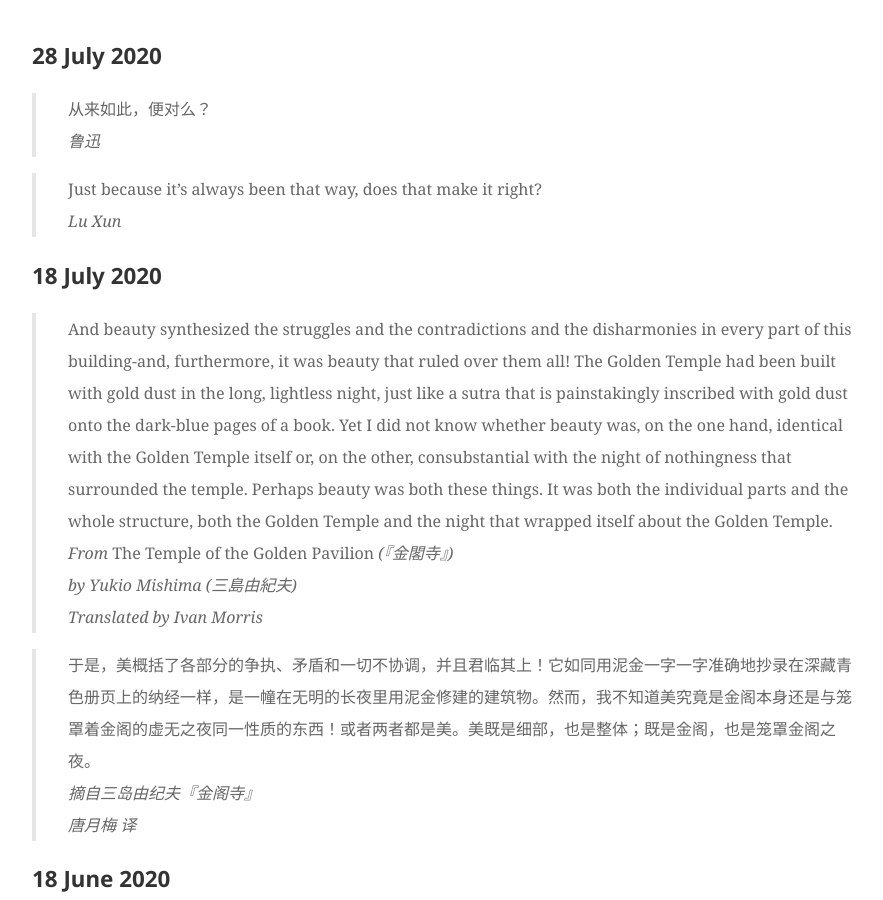
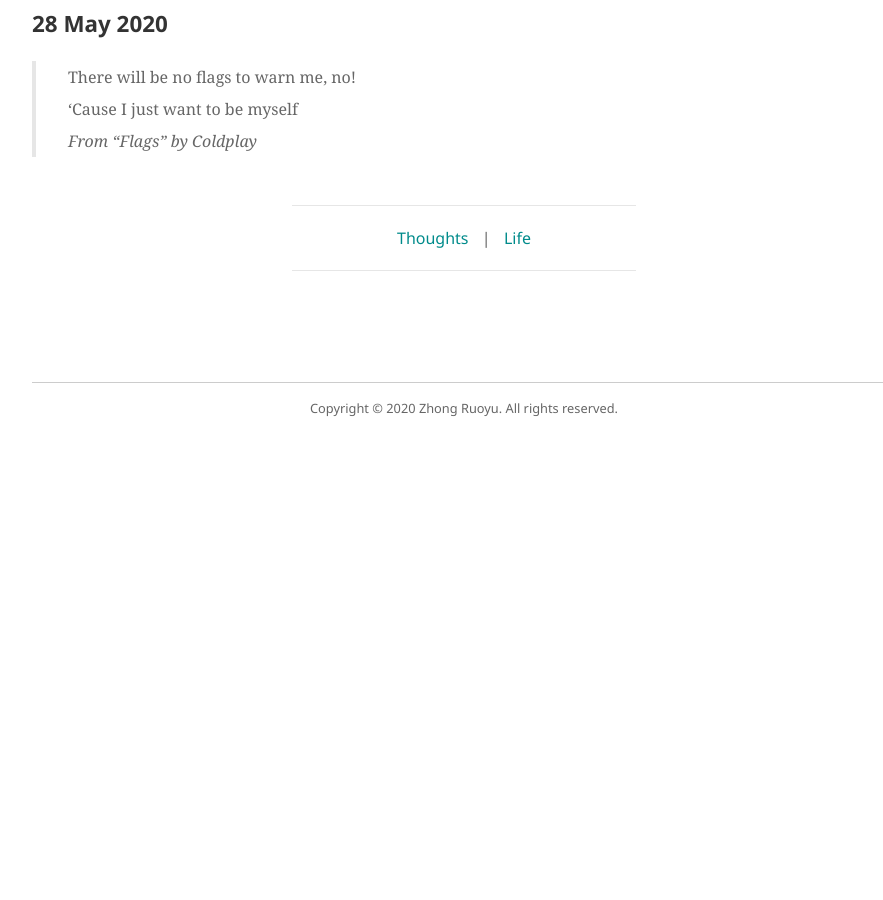
Before and after one commit to ZhongRuoyu/ruoyu.xyz, a Jekyll site: the page built from _posts/2020-05-28-thoughts.md, in a window 1280 px wide and 900 px high, scrolled down 341 px. Shown: the whole window, without its empty margins (176-1059 px from the left). Built offline with Jekyll 4.4.1, drawn with Linux system fonts in a browser that asks for light colours; after the commit the page ends 900 px from its top, so only the background shows below that; some of the changed text lies outside the part shown.

Commit message:
Post organised

```diff
--- a/_posts/2020-05-28-thoughts.md
+++ b/_posts/2020-05-28-thoughts.md
@@ -1,48 +1,13 @@
 ---
-title: Some Thoughts
+title: Some Thoughts - May 2020
 category: blog
-date: 2020-05-28 17:47 +08
-last_modified_at: 2020-07-28 17:24 +08
+date: 2020-05-28 22:49 +08
 tag:
 - Thoughts
 - Life
 description: Some thoughts.
 ---
 
-### 28 July 2020
-
-> 从来如此，便对么？
-> *鲁迅*
-
-> Just because it's always been that way, does that make it right?
-> *Lu Xun*
-
-### 18 July 2020
-
-> And beauty synthesized the struggles and the contradictions and the disharmonies in every part of this building-and, furthermore, it was beauty that ruled over them all! The Golden Temple had been built with gold dust in the long, lightless night, just like a sutra that is painstakingly inscribed with gold dust onto the dark-blue pages of a book. Yet I did not know whether beauty was, on the one hand, identical with the Golden Temple itself or, on the other, consubstantial with the night of nothingness that surrounded the temple. Perhaps beauty was both these things. It was both the individual parts and the whole structure, both the Golden Temple and the night that wrapped itself about the Golden Temple.
-> *From* The Temple of the Golden Pavilion *(『金閣寺』)
-> by Yukio Mishima (三島由紀夫)
-> Translated by Ivan Morris*
-
-> 于是，美概括了各部分的争执、矛盾和一切不协调，并且君临其上！它如同用泥金一字一字准确地抄录在深藏青色册页上的纳经一样，是一幢在无明的长夜里用泥金修建的建筑物。然而，我不知道美究竟是金阁本身还是与笼罩着金阁的虚无之夜同一性质的东西！或者两者都是美。美既是细部，也是整体；既是金阁，也是笼罩金阁之夜。
-> *摘自三岛由纪夫『金阁寺』
-> 唐月梅 译*
-
-### 18 June 2020
-
-> Don't ever give up
-> *From "Up&Up" by Coldplay*
-
-### 8 June 2020
-
-> I should like to say two things. One intellectual and one moral. The intellectual thing I should want to say to them is this: **"When you are studying any matter, or considering any philosophy, ask yourself *only*: What are the facts, and what is the truth that the facts bear out. Never let yourself be diverted, either by what you wish to believe, or by what you think would have beneficent social effects if it were believed; but look only and solely at what are the facts."** That is the intellectual thing that I should wish to say. The moral thing I should wish to say to them is very simple; I should say: **"Love is wise – Hatred is foolish."** In this world, which is getting more and more closely interconnected, we have to learn to tolerate each other. We have to learn to put up with the fact, that some people say things we don't like. We can only live together in that way. But if we are to live together, and not die together, we must learn a kind of charity and a kind of tolerance which is absolutely vital, to the continuation of human life on this planet.
-> *Bertrand Russell*
-
-### 4 June 2020
-
-> Pourquoi tu gâches ta vie ?
-> *From "Elle Me Dit" by MIKA*
-
 ### 28 May 2020
 
 > There will be no flags to warn me, no!
```
Also changed, not shown: _posts/2020-06-04-thoughts.md (added, +25 -0 lines), _posts/2020-07-18-thoughts.md (added, +29 -0 lines).
